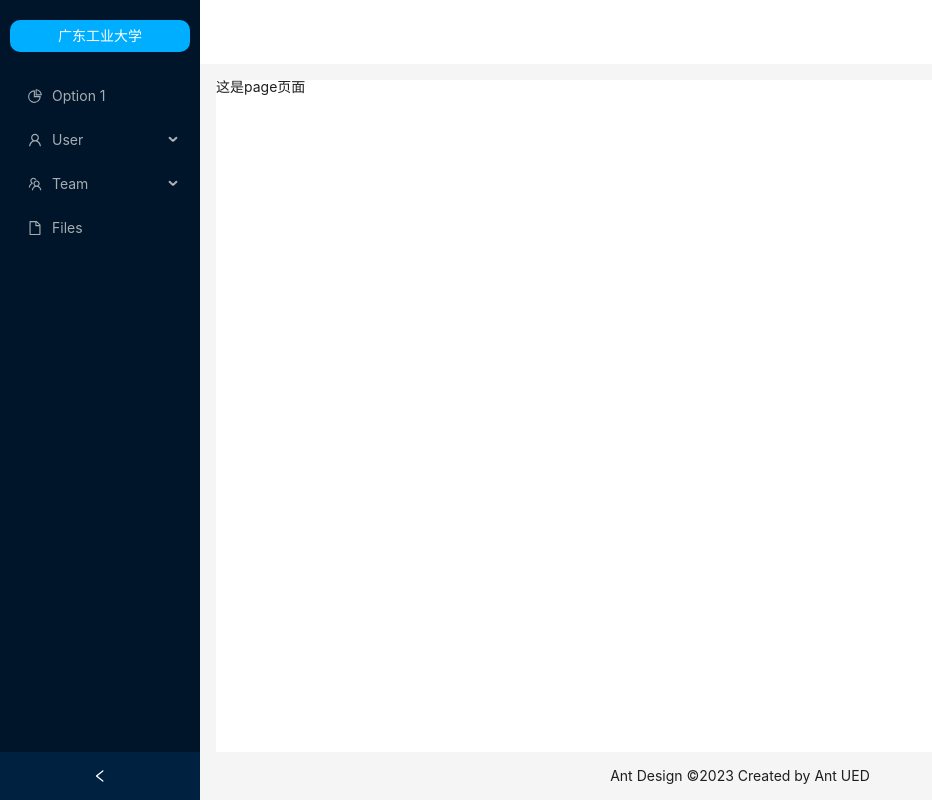
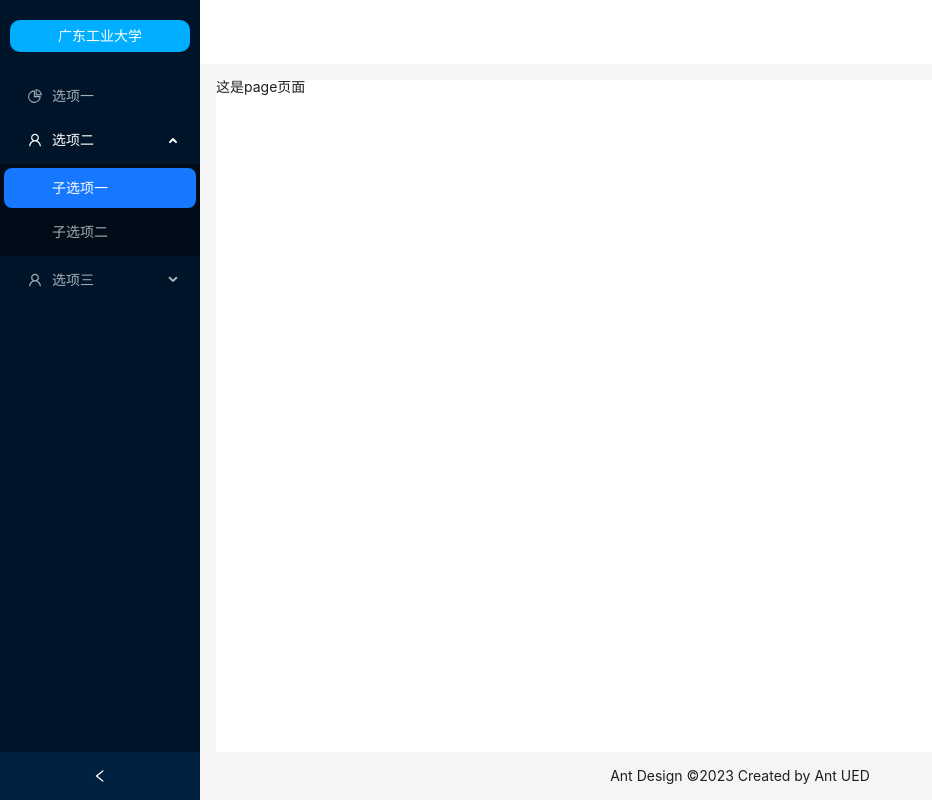
Before and after one commit to Groot303/react-management, a React (Vite) app: page /page in a window 1280 px wide. Shown: the whole page, without its empty margins (0-932 px from the left). Built offline with nearby package versions, Linux system fonts and the light colour scheme.

Commit message:
feat: 导航栏细节完善

```diff
--- a/src/assets/styles/global.scss
+++ b/src/assets/styles/global.scss
@@ -1,7 +1,5 @@
-$color: pink;
 
 body {
-    background-color: $color;
     user-select: none;
 }
 img{
--- /dev/null
+++ b/src/components/MainMenu/index.tsx
@@ -0,0 +1,85 @@
+import { PieChartOutlined, UserOutlined } from "@ant-design/icons";
+import { Menu } from "antd";
+
+import { useNavigate, useLocation } from "react-router-dom";
+import { useState } from "react";
+
+const items = [
+	{
+		label: "选项一",
+		key: "/about",
+		icon: <PieChartOutlined />,
+	},
+	{
+		label: "选项二",
+		key: "/pagefather",
+		icon: <UserOutlined />,
+		children: [
+			{
+				label: "子选项一",
+				key: "/page",
+			},
+			{
+				label: "子选项二",
+				key: "/page2",
+			},
+		],
+	},
+	{
+		label: "选项三",
+		key: "/page1father",
+		icon: <UserOutlined />,
+		children: [
+			{
+				label: "子选项一",
+				key: "/page1-1",
+			},
+			{
+				label: "子选项二",
+				key: "/page1-2",
+			},
+		],
+	},
+];
+
+const MainMenu: React.FC = function () {
+	const navigateTo = useNavigate();
+	const currentRoute = useLocation();
+
+	let firstOpenKey: string = "";
+	function findKey(obj: { key: string }) {
+		return obj.key === currentRoute.pathname;
+	}
+
+	for (let i = 0; i < items.length; i++) {
+		if (items[i]["children"] && items[i]["children"]!.find(findKey)) {
+			firstOpenKey = items[i].key;
+			break;
+		}
+	}
+
+	const [openKeys, setOpenKeys] = useState([firstOpenKey]);
+
+	function menuClick(e: { key: string }) {
+		navigateTo(e.key);
+	}
+
+	function handleOpenChange(keys: string[]) {
+		console.log(keys);
+		setOpenKeys([keys[keys.length - 1]]);
+	}
+
+	return (
+		<Menu
+			theme='dark'
+			defaultSelectedKeys={[currentRoute.pathname]}
+			mode='inline'
+			items={items}
+			onClick={menuClick}
+			onOpenChange={handleOpenChange}
+			openKeys={openKeys}
+		/>
+	);
+};
+
+export default MainMenu;
--- a/src/router/index.tsx
+++ b/src/router/index.tsx
@@ -32,6 +32,10 @@ const routes = [
 			},
 		],
 	},
+	{
+		path: "*",
+		element: <Navigate to='about' />,
+	},
 ];
 
 export default routes;
--- a/src/views/Home.tsx
+++ b/src/views/Home.tsx
@@ -1,57 +1,17 @@
-import {
-	FileOutlined,
-	PieChartOutlined,
-	TeamOutlined,
-	UserOutlined,
-} from "@ant-design/icons";
-import type { MenuProps } from "antd";
-import { Breadcrumb, Layout, Menu, theme } from "antd";
+import { Breadcrumb, Layout, theme } from "antd";
 
 import { useState } from "react";
-import { Outlet, useNavigate } from "react-router-dom";
+import { Outlet } from "react-router-dom";
+
+import MainMenu from "@/components/MainMenu";
 
 const { Header, Content, Footer, Sider } = Layout;
-
-type MenuItem = Required<MenuProps>["items"][number];
-
-function getItem(
-	label: React.ReactNode,
-	key: React.Key,
-	icon?: React.ReactNode,
-	children?: MenuItem[],
-): MenuItem {
-	return {
-		key,
-		icon,
-		children,
-		label,
-	} as MenuItem;
-}
-
-const items: MenuItem[] = [
-	getItem("Option 1", "/about", <PieChartOutlined />),
-	getItem("User", "sub1", <UserOutlined />, [
-		getItem("Tom", "/page"),
-		getItem("Bill", "4"),
-		getItem("Alex", "5"),
-	]),
-	getItem("Team", "sub2", <TeamOutlined />, [
-		getItem("Team 1", "6"),
-		getItem("Team 2", "8"),
-	]),
-	getItem("Files", "9", <FileOutlined />),
-];
 
 const Home: React.FC = function () {
 	const [collapsed, setCollapsed] = useState(false);
 	const {
 		token: { colorBgContainer },
 	} = theme.useToken();
-
-	const navigateTo = useNavigate();
-	function menuClick(e: { key: string }) {
-		navigateTo(e.key);
-	}
 
 	return (
 		<Layout style={{ minHeight: "100vh" }}>
@@ -62,13 +22,7 @@ const Home: React.FC = function () {
 				onCollapse={(value) => setCollapsed(value)}
 			>
 				<div className='demo-logo-vertical'>广东工业大学</div>
-				<Menu
-					theme='dark'
-					defaultSelectedKeys={["1"]}
-					mode='inline'
-					items={items}
-					onClick={menuClick}
-				/>
+				<MainMenu />
 			</Sider>
 			{/* 右边布局 */}
 			<Layout>
```
Also changed, not shown: 1 other file (tests, documents, lock files or other folders).
